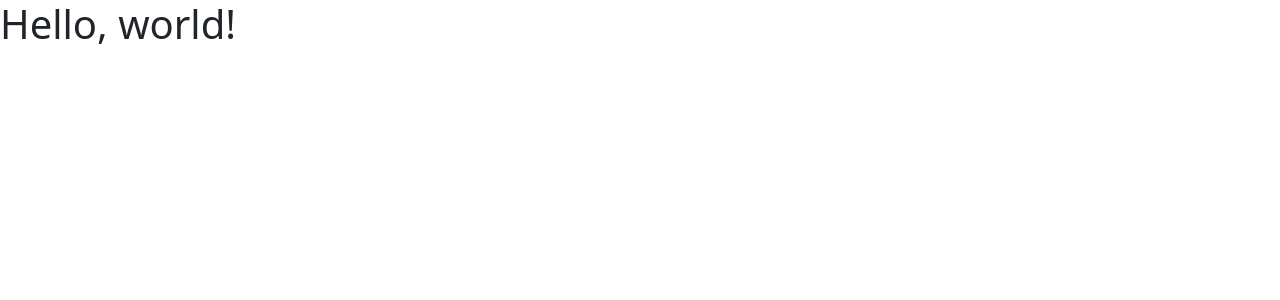
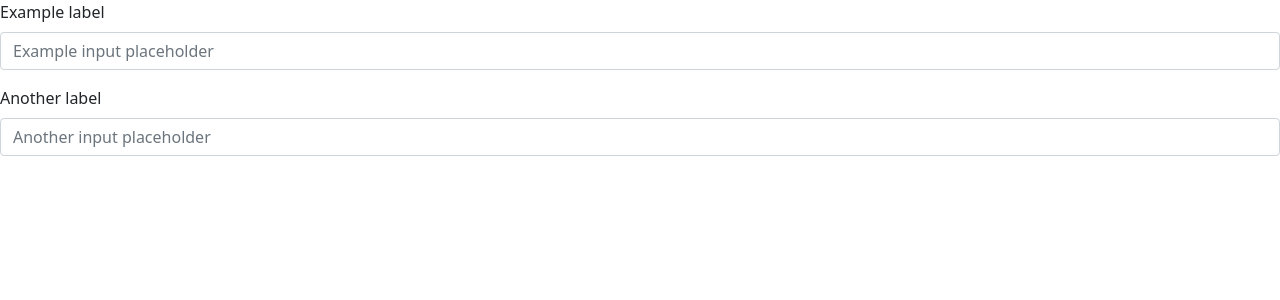
Before and after one commit to uu9/uu9.github.io, a Jekyll site: the page tools.html, which Jekyll copies as it is, in a window 1280 px wide. Shown: the top 300 px of the page. Built offline with Jekyll 4.4.1, drawn with Linux system fonts in a browser that asks for light colours.

Commit message:
Update tools.html

```diff
--- a/tools.html
+++ b/tools.html
@@ -11,7 +11,14 @@
     <title>Hello, world!</title>
   </head>
   <body>
-    <h1>Hello, world!</h1>
+    <div class="mb-3">
+      <label for="formGroupExampleInput" class="form-label">Example label</label>
+      <input type="text" class="form-control" id="formGroupExampleInput" placeholder="Example input placeholder">
+    </div>
+    <div class="mb-3">
+      <label for="formGroupExampleInput2" class="form-label">Another label</label>
+      <input type="text" class="form-control" id="formGroupExampleInput2" placeholder="Another input placeholder">
+    </div>
     <!-- Option 1: Bootstrap Bundle with Popper -->
     <script src="https://cdn.jsdelivr.net/npm/bootstrap@5.1.0/dist/js/bootstrap.bundle.min.js" integrity="sha384-U1DAWAznBHeqEIlVSCgzq+c9gqGAJn5c/t99JyeKa9xxaYpSvHU5awsuZVVFIhvj" crossorigin="anonymous"></script>
   </body>
```
